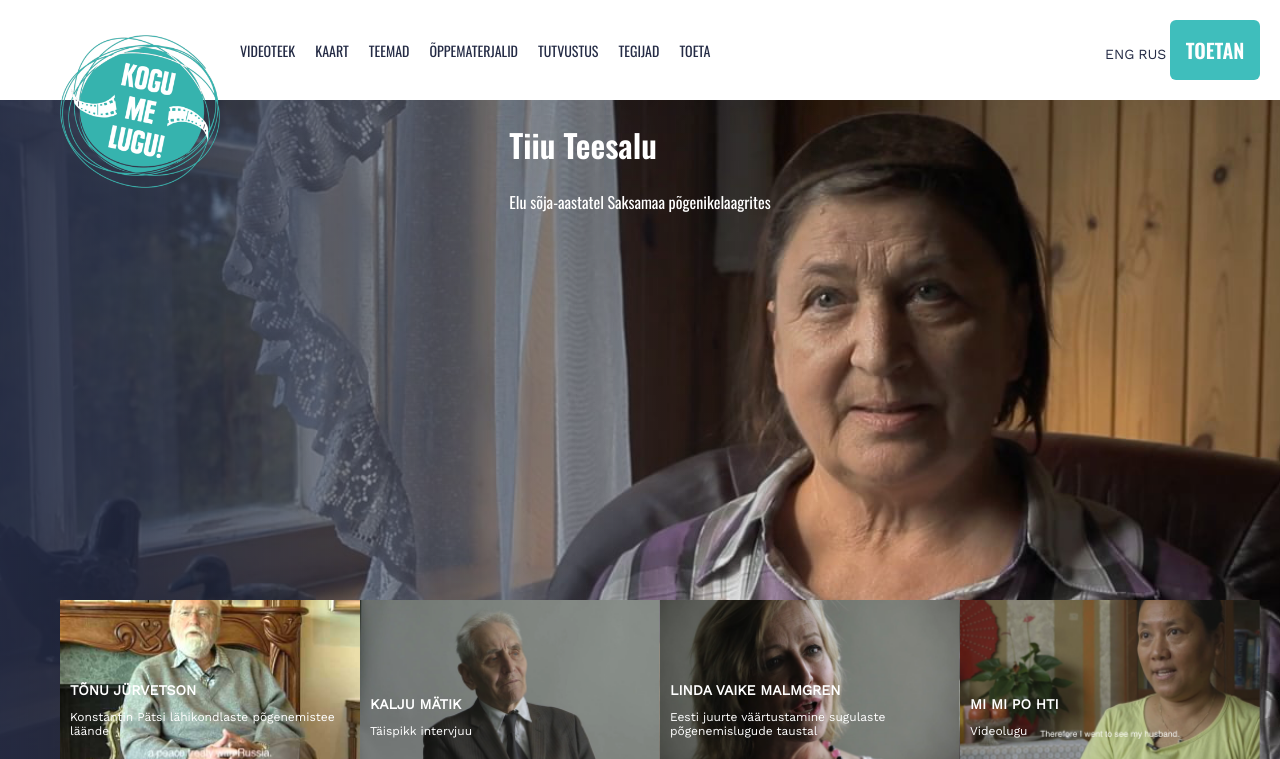
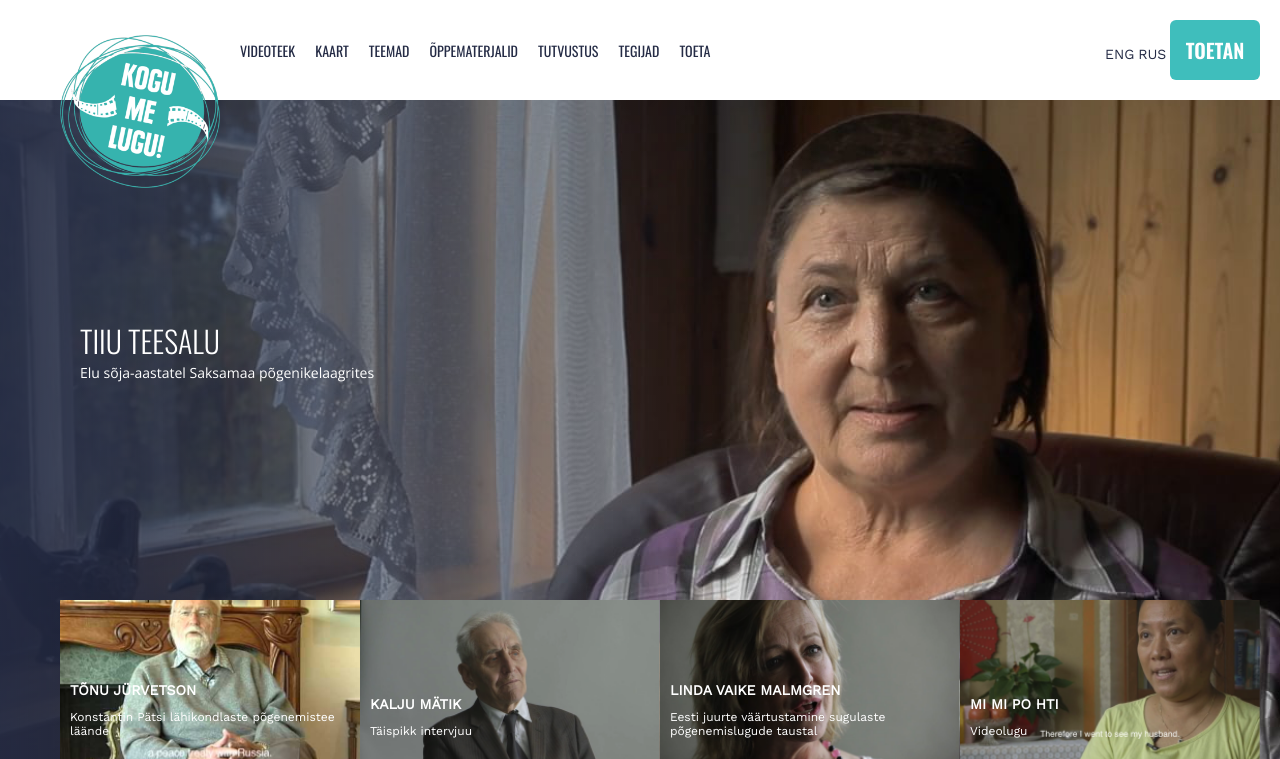
Before and after one commit to chilloutrelax/kml, a PHP site: page / in a window 1280 px wide. Shown: the top 759 px of the page. Run offline with PHP 8.4, Linux system fonts and the light colour scheme.

Commit message:
esimene main element paigas, hiljem lihvida

```diff
--- a/index.html
+++ b/index.html
@@ -41,11 +41,11 @@
     <main>
         <div class="image-container container-fluid">
             <div class="v-container container">
+
                 <div class="thumbnail-text">
                     <h1>Tiiu Teesalu</h1>
                     <p>Elu sõja-aastatel Saksamaa põgenikelaagrites</p>
                 </div>
-
 
                 <div class="container">
                     <div class="thumbnail-bottom">
--- a/styles/_variable.scss
+++ b/styles/_variable.scss
@@ -10,3 +10,4 @@ $font3: 'Open Sans', sans-serif;
 $fsize1: 14px;
 $fsize2: 20px;
 $fsize3: 12px;
+$fsize4: 30px;
--- a/styles/_videobar.scss
+++ b/styles/_videobar.scss
@@ -6,13 +6,34 @@
     background-repeat: no-repeat;
 
     .v-container {
-         display: flex;
+        width: 100%;
+
 
         .thumbnail-text {
+            position: relative;
+            display: flex;
+            flex-direction: column;
+            justify-content: center;
+            width: 1160px;
             flex-grow: 1;
-            justify-content: center;
-            align-items: center;
             color: $color3;
+
+            img {
+                width: 60px ;
+            }
+
+            h1{
+                font-size: $fsize4;
+                text-transform: uppercase;
+                font-weight: 300;
+                margin: 0;
+            }
+
+            p{
+                font-family: $font3;
+                font-size: $fsize1;
+                margin: 0;
+            }
 
         };
 
--- a/styles/styles.css
+++ b/styles/styles.css
@@ -1,6 +1,6 @@
 @import url("https://fonts.googleapis.com/css2?family=Oswald:wght@200;300;400;500;600&display=swap");
 @import url("https://fonts.googleapis.com/css2?family=Work+Sans:ital,wght@0,400;1,300&display=swap");
-@import url("https://fonts.googleapis.com/css2?family=Open+Sans:wght@300;600;700&display=swap");
+@import url("https://fonts.googleapis.com/css2?family=Open+Sans:wght@300;400;600;700&display=swap");
 html {
   width: 100%;
   overflow-x: hidden;
@@ -160,22 +160,43 @@ header .container .lang button {
 }
 
 .image-container .v-container {
+  width: 100%;
+}
+
+.image-container .v-container .thumbnail-text {
+  position: relative;
   display: -webkit-box;
   display: -ms-flexbox;
   display: flex;
-}
-
-.image-container .v-container .thumbnail-text {
+  -webkit-box-orient: vertical;
+  -webkit-box-direction: normal;
+      -ms-flex-direction: column;
+          flex-direction: column;
+  -webkit-box-pack: center;
+      -ms-flex-pack: center;
+          justify-content: center;
+  width: 1160px;
   -webkit-box-flex: 1;
       -ms-flex-positive: 1;
           flex-grow: 1;
-  -webkit-box-pack: center;
-      -ms-flex-pack: center;
-          justify-content: center;
-  -webkit-box-align: center;
-      -ms-flex-align: center;
-          align-items: center;
   color: #ffffff;
+}
+
+.image-container .v-container .thumbnail-text img {
+  width: 60px;
+}
+
+.image-container .v-container .thumbnail-text h1 {
+  font-size: 30px;
+  text-transform: uppercase;
+  font-weight: 300;
+  margin: 0;
+}
+
+.image-container .v-container .thumbnail-text p {
+  font-family: "Open Sans", sans-serif;
+  font-size: 14px;
+  margin: 0;
 }
 
 .image-container .v-container .container .thumbnail-bottom {
--- a/styles/styles.scss
+++ b/styles/styles.scss
@@ -1,6 +1,6 @@
 @import url('https://fonts.googleapis.com/css2?family=Oswald:wght@200;300;400;500;600&display=swap');
 @import url('https://fonts.googleapis.com/css2?family=Work+Sans:ital,wght@0,400;1,300&display=swap');
-@import url('https://fonts.googleapis.com/css2?family=Open+Sans:wght@300;600;700&display=swap');
+@import url('https://fonts.googleapis.com/css2?family=Open+Sans:wght@300;400;600;700&display=swap');
 
 @import './variable';
 @import './mixins';
```
Also changed, not shown: img/vbar/Play.png (added), 1 other file.
